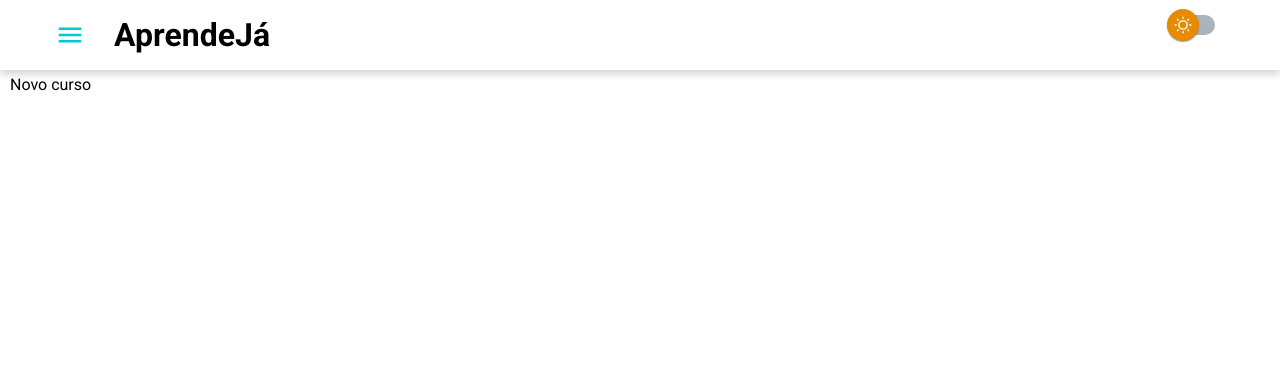
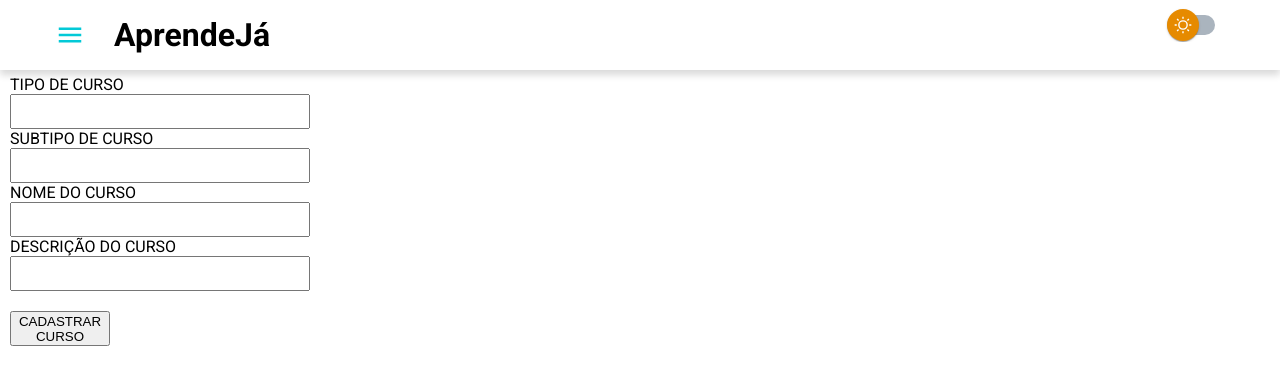
Before and after one commit to RodrigoSerrasqueiro/aprende-ja-dashboard, a React (Vite) app: page /new-course in a window 1280 px wide. Shown: the top 384 px of the page. Built offline with nearby package versions, Linux system fonts and the light colour scheme.

Commit message:
feat(integration api)

```diff
--- a/src/App.jsx
+++ b/src/App.jsx
@@ -8,6 +8,7 @@ import { BrowserRouter, Route, Routes } from "react-router-dom";
 import Home from "./pages/Home/Home";
 import NewUser from "./pages/Users/NewUser/NewUser";
 import NewCourse from "./pages/Courses/NewCourse/NewCourse";
+import { ApiStorage } from "./contexts/ApiContext";
 
 
 function App() {
@@ -16,6 +17,7 @@ function App() {
 
   return (
     <BrowserRouter>
+      <ApiStorage>
         <ThemeProvider theme={theme}>
           <GlobalStyles />
           <Header />
@@ -26,6 +28,7 @@ function App() {
             <Route path="/new-course" element={<NewCourse />} />
           </Routes>
         </ThemeProvider>
+      </ApiStorage>
     </BrowserRouter>
   )
 }
--- /dev/null
+++ b/src/api.js
@@ -0,0 +1,11 @@
+import axios from "axios";
+
+const api = axios.create({
+  baseURL: 'http://localhost:4000',
+  headers: {
+    'Access-Control-Allow-Origin': '*',
+    'Content-Type': 'multipart/form-data'
+  }
+})
+
+export default api;
--- /dev/null
+++ b/src/contexts/ApiContext.jsx
@@ -0,0 +1,61 @@
+import { createContext, useState } from "react";
+import api from '../api'
+
+export const ApiContext = createContext({});
+
+// eslint-disable-next-line react/prop-types
+export const ApiStorage = ({ children }) => {
+  const [videoURL, setVideoURL] = useState("")
+  const [lessonID, setLessonID] = useState("")
+
+  const uploadVideo = async (video) => {
+    try {
+      const formData = new FormData();
+      formData.append('video', video);
+      const response = await api.post('/videos/upload', formData);
+      if (response.status === 200) {
+        alert("Upload realizado com sucesso!")
+        const videoPlayer = response.data.videoData.video_player;
+        setVideoURL(videoPlayer);
+        const videoID = response.data.videoData.id
+        setLessonID(videoID)
+      }
+    } catch (error) {
+      console.log(error);
+      alert('Não foi possível fazer o upload do vídeo!');
+    }
+  };
+
+  const createCourse = async (courseType, courseSubType, courseName, courseDescription) => {
+    try {
+      const response = await api.post('courses/create-course', {
+        courseType,
+        courseSubType,
+        courseName,
+        courseDescription,
+      }, {
+        headers: {
+          'Content-Type': 'application/json'
+        }
+      });
+
+      if (response.status === 201) {
+        alert("Curso cadastrado com sucesso!");
+      }
+    } catch (error) {
+      console.log(error);
+      alert("Erro ao cadastrar curso");
+    }
+  };
+
+  return (
+    <ApiContext.Provider value={{
+      uploadVideo,
+      createCourse,
+      videoURL,
+      lessonID,
+    }}>
+      {children}
+    </ApiContext.Provider>
+  )
+}
--- a/src/main.jsx
+++ b/src/main.jsx
@@ -3,13 +3,16 @@ import ReactDOM from 'react-dom/client'
 import App from './App.jsx'
 import { ThemeProvider } from './contexts/ThemeContext.jsx'
 import { GlobalProvider } from './contexts/GlobalContext.jsx'
+import { ApiStorage } from './contexts/ApiContext.jsx'
 
 ReactDOM.createRoot(document.getElementById('root')).render(
   <React.StrictMode>
-    <GlobalProvider>
-      <ThemeProvider>
-        <App />
-      </ThemeProvider>
-    </GlobalProvider>
+    <ApiStorage>
+      <GlobalProvider>
+        <ThemeProvider>
+          <App />
+        </ThemeProvider>
+      </GlobalProvider>
+    </ApiStorage>
   </React.StrictMode>,
 )
--- a/src/pages/Courses/NewCourse/NewCourse.jsx
+++ b/src/pages/Courses/NewCourse/NewCourse.jsx
@@ -1,14 +1,37 @@
-import { useContext } from "react"
+import { useContext, useState } from "react"
 import { GlobalContext } from "../../../contexts/GlobalContext"
+import { ApiContext } from "../../../contexts/ApiContext"
 import { NewCourseContainer } from "./NewCourse.style"
 
 function NewCourse() {
 
   const { openMenu } = useContext(GlobalContext)
+  const { createCourse } = useContext(ApiContext)
+
+  const [courseType, setCourseType] = useState("");
+  const [courseSubType, setCourseSubType] = useState("");
+  const [courseName, setCourseName] = useState("");
+  const [courseDescription, setCourseDescription] = useState("");
+
+  const handleCourse = () => {
+    createCourse(courseType, courseSubType, courseName, courseDescription)
+  }
 
   return (
     <NewCourseContainer openmenu={openMenu ? "true" : "false"}>
-      Novo curso
+      <span>TIPO DE CURSO</span>
+      <input type="text" onChange={(e) => setCourseType(e.target.value)} />
+
+      <span>SUBTIPO DE CURSO</span>
+      <input type="text" onChange={(e) => setCourseSubType(e.target.value)} />
+
+      <span>NOME DO CURSO</span>
+      <input type="text" onChange={(e) => setCourseName(e.target.value)} />
+
+      <span>DESCRIÇÃO DO CURSO</span>
+      <input type="text" onChange={(e) => setCourseDescription(e.target.value)} />
+
+      <button onClick={handleCourse}>CADASTRAR CURSO</button>
     </NewCourseContainer>
   )
 }
--- a/src/pages/Courses/NewCourse/NewCourse.style.js
+++ b/src/pages/Courses/NewCourse/NewCourse.style.js
@@ -4,8 +4,26 @@ export const NewCourseContainer = styled.div`
   width: 100%;
   height: 100vh;
   display: flex;
+  flex-direction: column;
   background-color: ${({theme}) => theme.primaryColor};
   color: ${({theme}) => theme.primaryTextColor};
   padding: ${({openmenu}) => (openmenu === "true" ? "75px 0 0 310px" : "75px 0 0 10px" )};
   transition: .8s;
+
+  > input {
+    width: 300px;
+    height: 35px;
+    font-size: 18px;
+  }
+  > button {
+    width: 100px;
+    height: 35px;
+    margin-top: 20px;
+  }
+
+  &:hover {
+    > button {
+      cursor: pointer;
+    }
+  }
 `;
```
Lines whose indentation alone changed are shown as unchanged.
